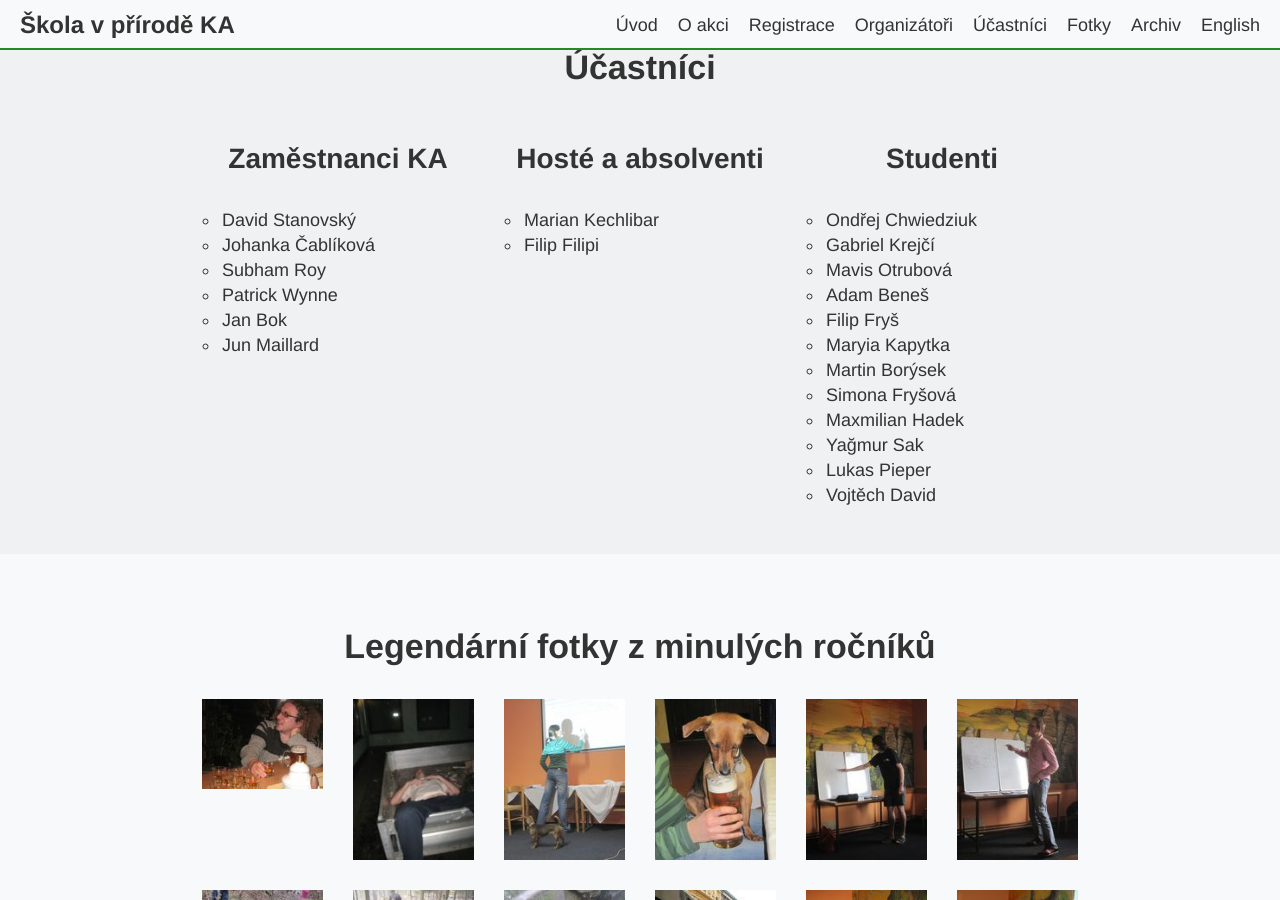
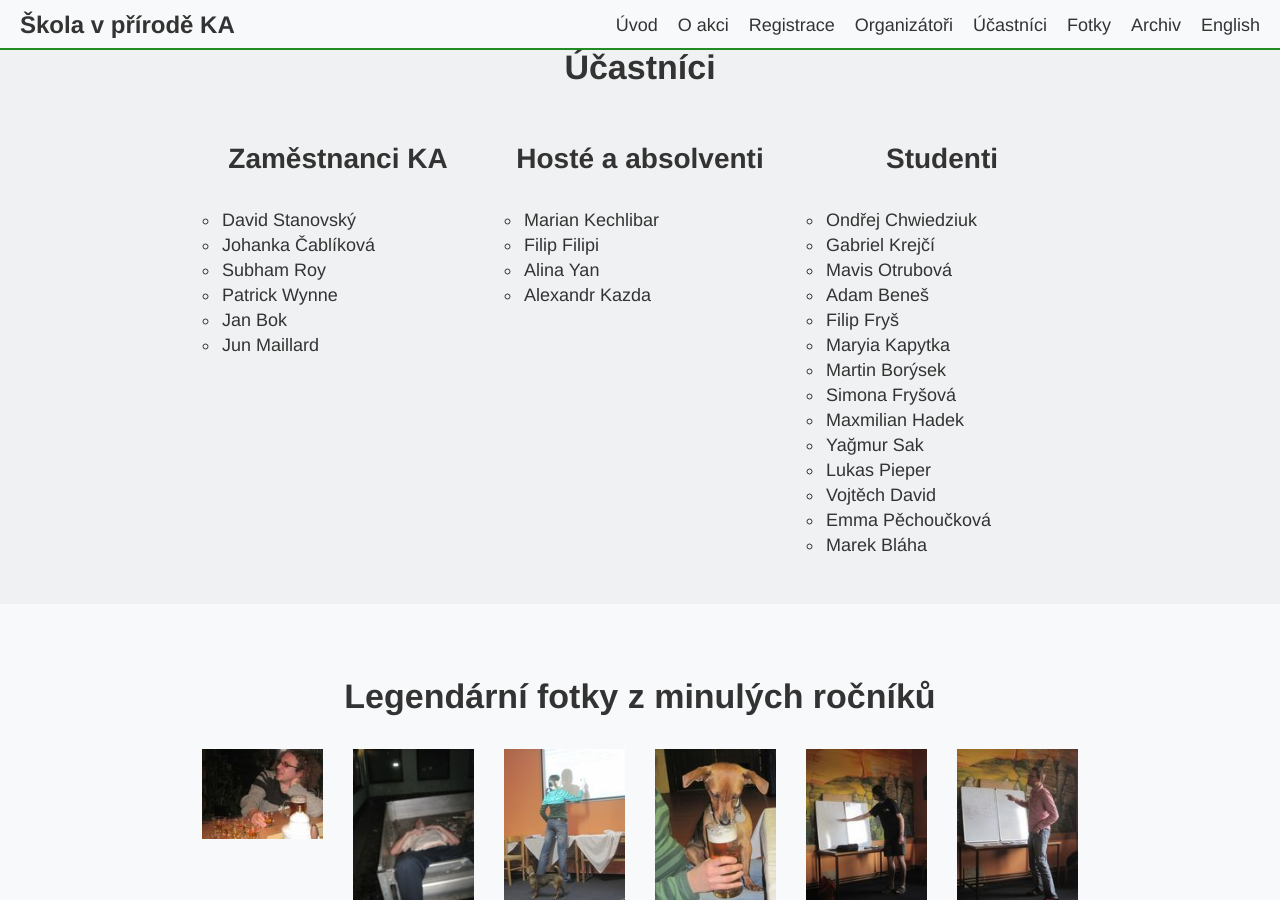
Before and after one commit to ondrachwiedziuk/skolavprirodenew, a Jekyll site: the page built from index.md, in a window 1280 px wide and 900 px high, scrolled down 3662 px. Built offline with Jekyll 4.4.1, drawn with Linux system fonts in a browser that asks for light colours.

Commit message:
New participants

```diff
--- a/_includes/participants.html
+++ b/_includes/participants.html
@@ -52,6 +52,12 @@
                     <li>
                       Filip Filipi
                     </li>
+                    <li>
+                      Alina Yan
+                    </li>
+                    <li>
+                      Alexandr Kazda
+                    </li>
                   </ul>
             </div>
             <div class="cell">
@@ -99,6 +105,12 @@
                     <li>
                       Vojtěch David
                     </li>
+                    <li>
+                      Emma Pěchoučková
+                    </li>
+                    <li>
+                      Marek Bláha
+                    </li>
                   </ul>
             </div>
         </div>
```
